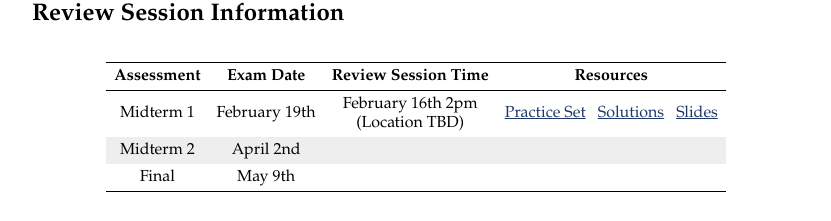
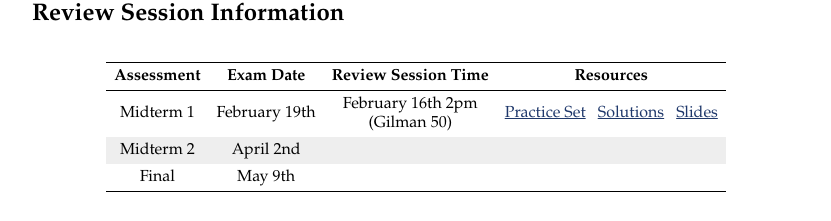
Before and after one commit to JHU-ODE-PILOT/SP25, a Jekyll site: the page built from problem_sets.md, in a window 1280 px wide. Shown: the part 703-924 px from the top of the page, without its empty margins (224-1055 px from the left). Built offline with Jekyll 4.4.1, drawn with Linux system fonts in a browser that asks for light colours.

Commit message:
Midterm 1 review information released.

```diff
--- a/problem_sets.md
+++ b/problem_sets.md
@@ -30,6 +30,6 @@ category: "problem_sets"
 
 | Assessment | Exam Date | Review Session Time | Resources |
 |:----------:|:---------:|:-------------------:|:---------:|
-| Midterm 1 | February 19th | February 16th 2pm <br> (Location TBD) | [Practice Set]({{site.baseurl}}/PSets/M1.pdf) &nbsp; [Solutions]({{site.baseurl}}/PSets/M1S.txt) &nbsp; [Slides]({{site.baseurl}}/PSets/S1.pdf) |
+| Midterm 1 | February 19th | February 16th 2pm <br> (Gilman 50) | [Practice Set]({{site.baseurl}}/PSets/M1.pdf) &nbsp; [Solutions]({{site.baseurl}}/PSets/M1S.txt) &nbsp; [Slides]({{site.baseurl}}/PSets/S1.pdf) |
 | Midterm 2 | April 2nd |  |  |
 | Final | May 9th |  |  |
```
Also changed, not shown: index.md (+1 -0 lines).
